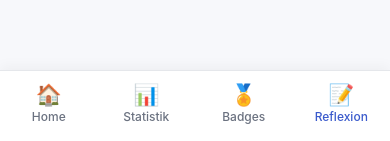
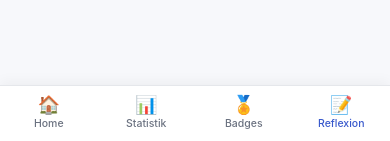
Before and after one commit to dalipivaldrin/studystreak, a SvelteKit app: page /reflection in a window 390 px wide. Shown: the part 700-841 px from the top of the page. Built offline with nearby package versions, Linux system fonts and the light colour scheme; no server answers; the database is empty.

Commit message:
Implement responsive design for bottom nav and app shell
Added responsive styles for bottom navigation and app shell.

```diff
--- a/src/app.css
+++ b/src/app.css
@@ -732,3 +732,77 @@ a:hover { text-decoration: underline; }
 	color: var(--c-primary);
 	margin-top: 4px;
 }
+
+/* ===== Bottom Nav – Responsive Fix ===== */
+/* Überschreibe die alten Bottom-Nav Styles für bessere Responsivität */
+.bottom-nav {
+		position: fixed;
+		bottom: 0;
+		left: 0;
+		right: 0;
+		transform: none;
+		width: 100%;
+		max-width: 100%;
+		background: var(--c-surface);
+		border-top: 1px solid var(--c-border);
+		display: grid;
+		grid-template-columns: repeat(4, 1fr);
+		padding: 6px 0 max(8px, env(safe-area-inset-bottom));
+		z-index: 20;
+		box-shadow: 0 -4px 12px rgba(0,0,0,0.04);
+}
+
+/* ===== Responsive Layout ===== */
+
+/* Mobile: max 480px – standard mobile view */
+@media (max-width: 480px) {
+		:root {
+					font-size: 15px;
+		}
+		.app-shell {
+					max-width: 100%;
+					padding-bottom: 70px;
+		}
+		.bottom-nav a {
+					font-size: 0.7rem;
+					padding: 4px 2px;
+		}
+		.bottom-nav .nav-icon {
+					font-size: 1.2rem;
+		}
+}
+
+/* Tablet: 481px – 1024px */
+@media (min-width: 481px) and (max-width: 1024px) {
+		.app-shell {
+					max-width: 720px;
+					margin: 0 auto;
+					padding-bottom: 80px;
+		}
+		.bottom-nav a {
+					font-size: 0.8rem;
+					padding: 6px 4px;
+		}
+}
+
+/* Desktop: ab 1025px */
+@media (min-width: 1025px) {
+		.app-shell {
+					max-width: 860px;
+					margin: 0 auto;
+					padding-bottom: 90px;
+		}
+		.bottom-nav {
+					max-width: 860px;
+					left: 50%;
+					right: auto;
+					transform: translateX(-50%);
+					border-radius: var(--radius-lg) var(--radius-lg) 0 0;
+					border-left: 1px solid var(--c-border);
+					border-right: 1px solid var(--c-border);
+		}
+		.bottom-nav a {
+					font-size: 0.85rem;
+					padding: 8px 6px;
+		}
+}
```
